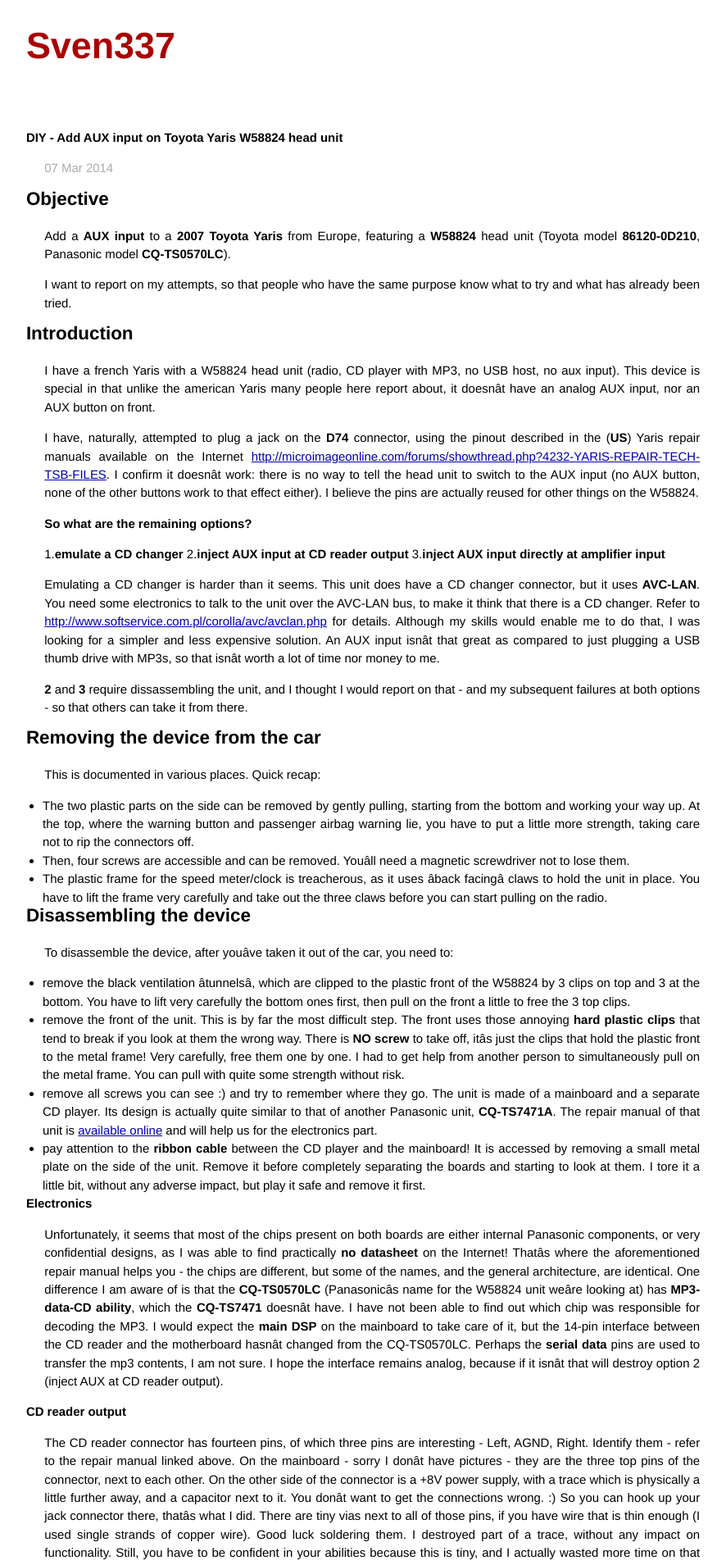
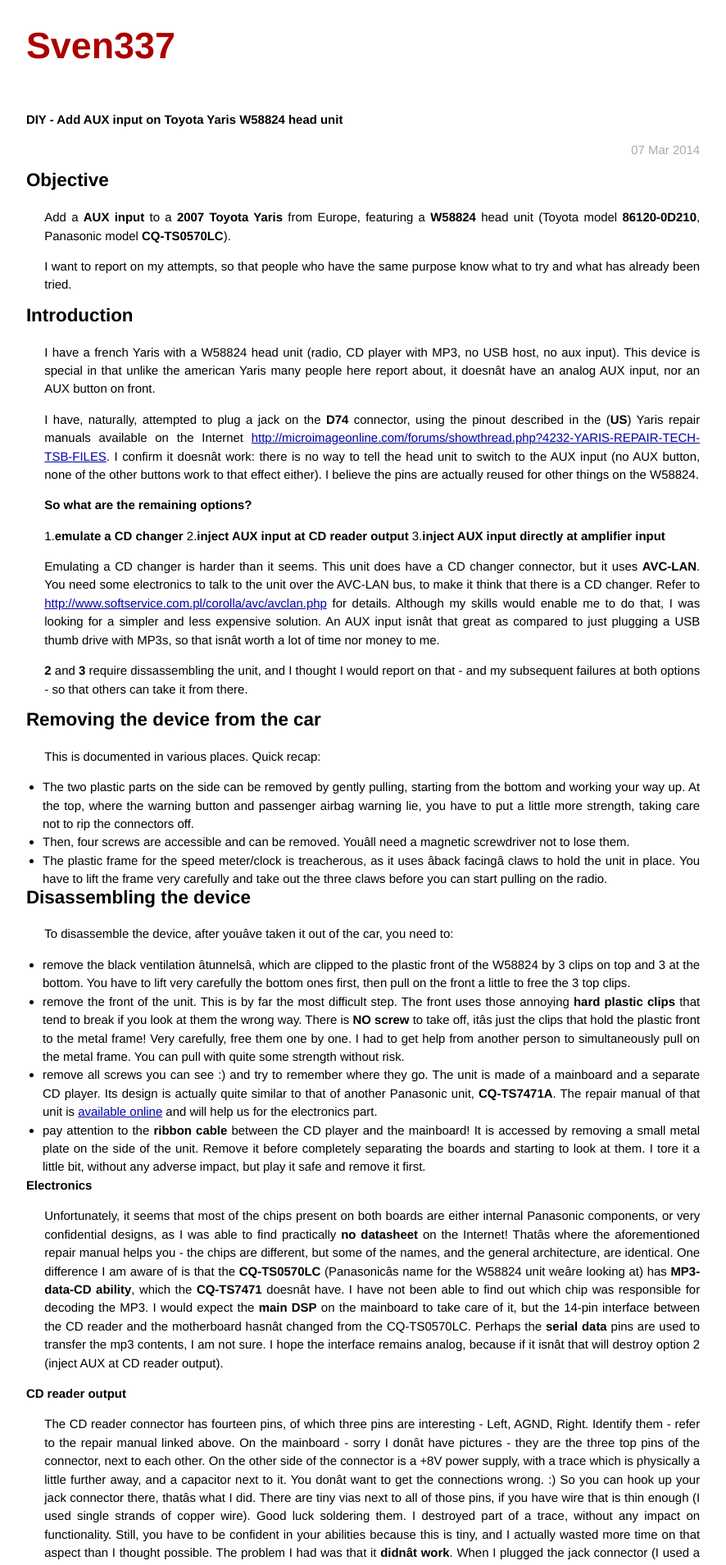
Before and after one commit to sven337/wblg, a Jekyll site: the page built from _posts/2014-03-07-aux-input-on-Toyota-Yaris-W58824.markdown, in a window 1280 px wide. Shown: the top 1909 px of the page at 82% size, without its empty margins (197-1083 px from the left). Built offline with Jekyll 4.4.1, drawn with Linux system fonts in a browser that asks for light colours; comment, search, counter and statistics services are not loaded.

Commit message:
CSS: page title in the center, date at the right, smaller margin below main title ("Sven337")

```diff
--- a/css/main.css
+++ b/css/main.css
@@ -71,7 +71,7 @@
 
 .title {
   display: inline-block;
-  margin-bottom: 2em;
+  margin-bottom: 1.5em;
   font-size: 3em;
 }
 
@@ -94,6 +94,7 @@
 
 .meta {
   color: #aaa;
+  text-align: right;
 }
 
 .footer {
@@ -160,3 +161,7 @@
 .post pre.terminal code {
   background-color: #333;
 }
+
+.pagetitle {
+	text-align: center;
+}
```
